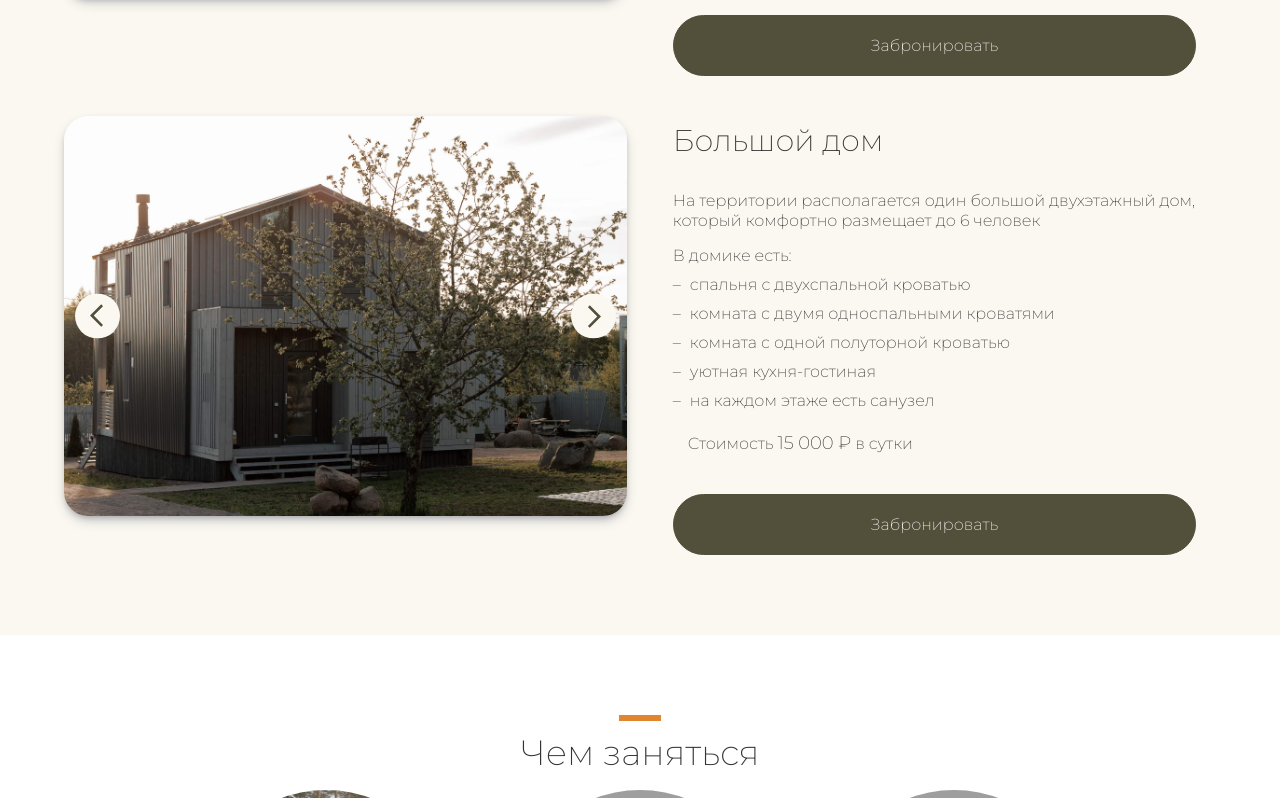
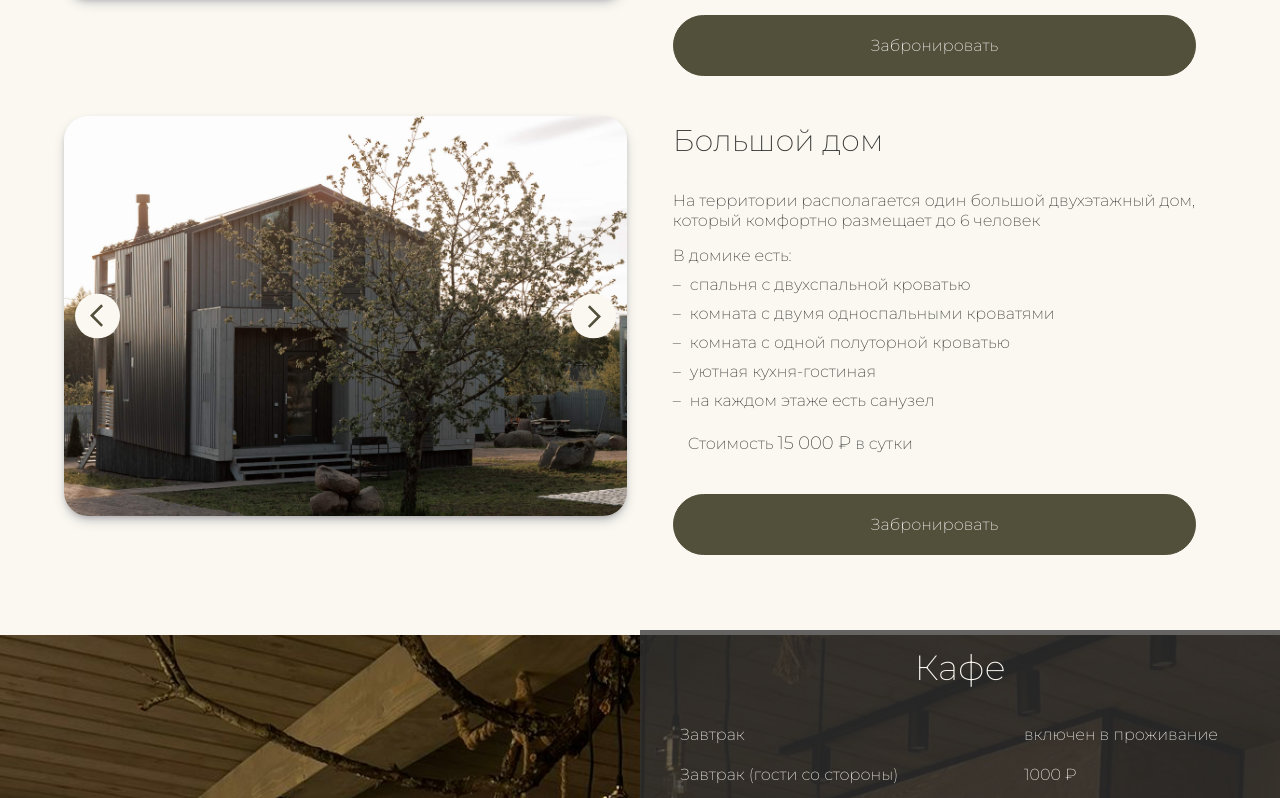
Before and after one commit to ElenaBachi/Klever-Village, a React (Vite) app: page / in a window 1280 px wide. Shown: the part 2002-2800 px from the top of the page. Built offline with nearby package versions, Linux system fonts and the light colour scheme; grey boxes are pictures that could not be loaded.

Commit message:
Добавлен раздел кафе

```diff
--- a/src/components/layout/Main/Main.jsx
+++ b/src/components/layout/Main/Main.jsx
@@ -2,6 +2,7 @@ import React from "react";
 import Greet from "../../sections/Greet/Greet";
 import About from "../..//sections/About/About";
 import Inventory from "../../sections/Inventory/Inventory";
+import Cafe from "../../sections/Cafe/Cafe";
 import Services from "../../sections/Services/Services";
 import Rules from "../../sections/Rules/Rules";
 import Extras from "../../sections/Extras/Extras";
@@ -17,6 +18,7 @@ function Main() {
       <Greet />
       <About />
       <Inventory />
+      <Cafe />
       <Services />
       <Rules />
       <Extras />
--- a/src/components/layout/main/Main.jsx
+++ b/src/components/layout/main/Main.jsx
@@ -2,6 +2,7 @@ import React from "react";
 import Greet from "../../sections/Greet/Greet";
 import About from "../..//sections/About/About";
 import Inventory from "../../sections/Inventory/Inventory";
+import Cafe from "../../sections/Cafe/Cafe";
 import Services from "../../sections/Services/Services";
 import Rules from "../../sections/Rules/Rules";
 import Extras from "../../sections/Extras/Extras";
@@ -17,6 +18,7 @@ function Main() {
       <Greet />
       <About />
       <Inventory />
+      <Cafe />
       <Services />
       <Rules />
       <Extras />
--- /dev/null
+++ b/src/components/sections/Cafe/Cafe.jsx
@@ -0,0 +1,68 @@
+import React from "react";
+import { cafe } from "../../../data";
+import "./style.scss";
+
+export default function Cafe() {
+  return (
+    <section className="cafe" id="cafe">
+      <div className="cafe-content">
+        <h2>Кафе</h2>
+
+        <div className="menu">
+          <ul>
+            {cafe.menu.map((item) => {
+              return (
+                <li>
+                  <span className="title">{item.title}</span>
+                  <span className="price">{item.price}</span>
+
+                  <ul className="note">
+                    {item.note ? item.note.map((item) => <li>{item}</li>) : ""}
+                  </ul>
+                </li>
+              );
+            })}
+          </ul>
+        </div>
+
+        <div className="kids-menu">
+          <h4>Детское меню</h4>
+          <ul>
+            {cafe.kidsMenu.map((item) => {
+              return (
+                <li>
+                  <span lassName="title">{item.title}</span>
+                  <span className="price">{item.price}</span>
+                </li>
+              );
+            })}
+          </ul>
+        </div>
+
+        <div className="working-hours">
+          <h4>Время работы</h4>
+
+          <ul>
+            {cafe.workingHours.map((item) => {
+              return (
+                <li>
+                  <span className="title">{item.title}</span>
+
+                  <ul className="note">
+                    {item.description
+                      ? item.description.map((item) => <li>{item}</li>)
+                      : ""}
+                  </ul>
+                </li>
+              );
+            })}
+          </ul>
+        </div>
+
+        <div className="menu-extras">
+          <p>Вне времени приема пищи гости могут купить выпечку, кофе/ чай</p>
+        </div>
+      </div>
+    </section>
+  );
+}
--- /dev/null
+++ b/src/components/sections/Cafe/style.scss
@@ -0,0 +1,98 @@
+.cafe {
+  position: relative;
+  display: flex;
+  flex-direction: row;
+  justify-content: flex-end;
+  align-items: center;
+  width: 100vw;
+  height: 90vh;
+  background-color: rgba($color: $dark-grey-color, $alpha: 0.3);
+  background: url("/images/cafe-1.jpg");
+  background-repeat: no-repeat;
+  background-size: cover;
+  color: $beige-color;
+  text-align: left;
+  font-size: 14px;
+
+  &::before {
+    content: none;
+  }
+
+  div {
+    padding: 20px;
+    padding-top: 0;
+  }
+
+  h4 {
+    line-height: $font-size-title-mobile;
+    font-size: $font-size-title-mobile;
+  }
+
+  .cafe-content {
+    display: flex;
+    flex-direction: column;
+    gap: 20px;
+    width: 50%;
+    padding: 20px;
+    background-color: rgba($color: $dark-grey-color, $alpha: 0.75);
+  }
+
+  .menu,
+  .kids-menu,
+  .working-hours {
+    border-bottom: 0.5px dotted $beige-color;
+
+    ul {
+      display: flex;
+      flex-direction: column;
+      gap: 10px;
+    }
+  }
+
+  .menu,
+  .kids-menu {
+    ul li {
+      display: grid;
+      grid-template-columns: repeat(2, 1fr);
+      grid-template-rows: repeat(2, auto);
+
+      .title {
+        font-size: 16px;
+      }
+
+      .price {
+        margin-left: 5vw;
+      }
+
+      .note {
+        margin-top: 10px;
+        grid-column: -1/1;
+      }
+    }
+  }
+
+  .working-hours {
+    position: absolute;
+    top: 50%;
+    left: 0;
+    transform: translateY(-50%);
+    width: 33%;
+    padding-top: 20px;
+    background-color: rgba($color: $dark-grey-color, $alpha: 0.75);
+    border: none;
+
+    ul {
+      display: flex;
+      flex-direction: column;
+      gap: 20px;
+      font-size: $font-size-body-16;
+    }
+
+    .title {
+      display: block;
+      margin-bottom: 10px;
+      font-size: $font-size-body-18;
+      color: $orange-color;
+    }
+  }
+}
--- a/src/data.js
+++ b/src/data.js
@@ -24,6 +24,11 @@ export const navigationItems = [
     isSubnav: false,
     name: "номерной фонд",
     href: "/#inventorys",
+  },
+  {
+    isSubnav: false,
+    name: "кафе",
+    href: "/#cafe",
   },
   {
     isSubnav: false,
@@ -390,3 +395,60 @@ export const reviews = [
     text: "Прекрасное место для отдыха) Лес,финский залив,тишина) Цена достойная. Домики комфортные,уютные.",
   },
 ];
+
+export const cafe = {
+  menu: [
+    {
+      title: "Завтрак",
+      price: "включен в проживание",
+    },
+    {
+      title: "Завтрак (гости со стороны)",
+      price: "1000 ₽",
+    },
+    {
+      title: "Обед",
+      price: "700 ₽",
+      note: [
+        "по предзаказу или если есть доп порции",
+        "Комплексный: салат, первое  блюдо, основное блюдо + гарнир, напитки (морс, чай, кофе)",
+      ],
+    },
+    {
+      title: "Ужин",
+      price: "800 ₽",
+      note: [
+        "по предзаказу или если есть доп порции",
+        "Комплексный: салат, основное блюдо+ гарнир, домашняя выпечка, напитки( морс, чай, кофе)",
+      ],
+    },
+  ],
+  kidsMenu: [
+    { title: "Комплексный обед", price: "700 ₽" },
+    { title: "Суп или второе (на выбор) + напиток", price: "350 ₽" },
+    { title: "Комплексный ужин", price: "800 ₽" },
+  ],
+  extras: [
+    { title: "Кофе", price: "200 ₽" },
+    { title: "Чай", price: "100 ₽" },
+    { title: "Выпечка", price: "стоимость по согласованию" },
+  ],
+  workingHours: [
+    {
+      title: "Завтрак",
+      description: [
+        "с 7.00 до 9.00 будни",
+        " с 7.00 до 10.00 выходные",
+        "Время работы в будни может меняться до 10.00, если есть гости по отдыху.( на усмотрение администрации)",
+      ],
+    },
+    {
+      title: "Обед",
+      description: ["С 13.00 до 14.00"],
+    },
+    {
+      title: "Ужин",
+      description: ["С 18.30 до 20.00"],
+    },
+  ],
+};
```
Also changed, not shown: public/images/cafe-1.jpg (added).
